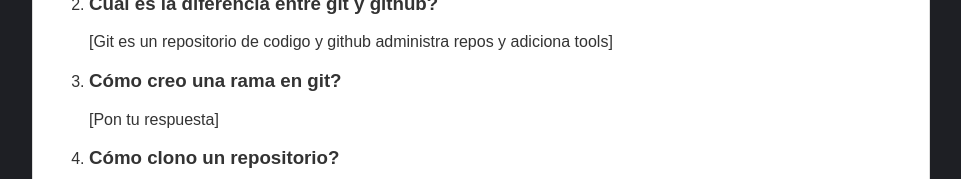
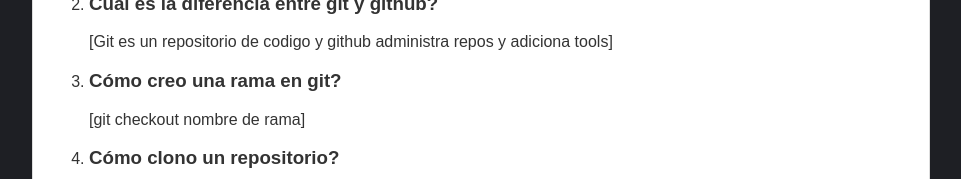
Before and after one commit to roxsross/bootcamp-devops-eduIT, a plain HTML site: page FundamentosGIT/Lab02/Gaston.html in a window 1280 px wide. Shown: the part 191-370 px from the top of the page, without its empty margins (159-1120 px from the left). Drawn offline with Linux system fonts and the light colour scheme.

Commit message:
Respuesta-3

```diff
--- a/FundamentosGIT/Lab02/Gaston.html
+++ b/FundamentosGIT/Lab02/Gaston.html
@@ -27,7 +27,7 @@
                 </li>
                 <li>
                     <h3>Cómo creo una rama en git?</h3>
-                    [Pon tu respuesta]
+                    [git checkout nombre de rama]
                 </li>
                 <li>
                     <h3>Cómo clono un repositorio?</h3>
```
